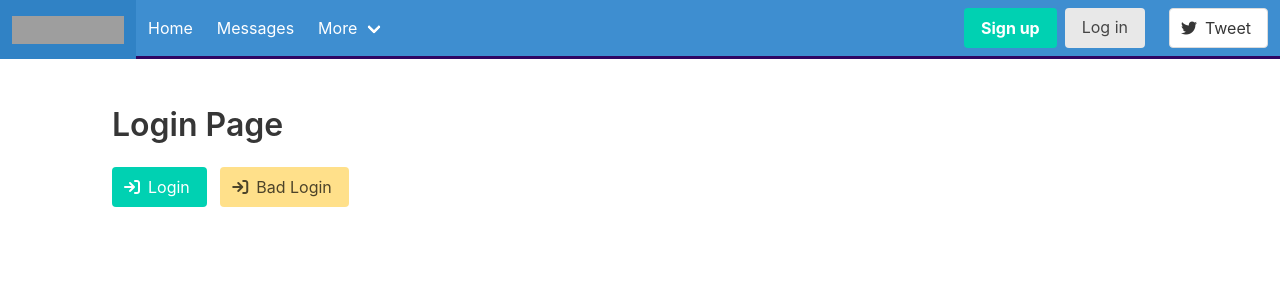
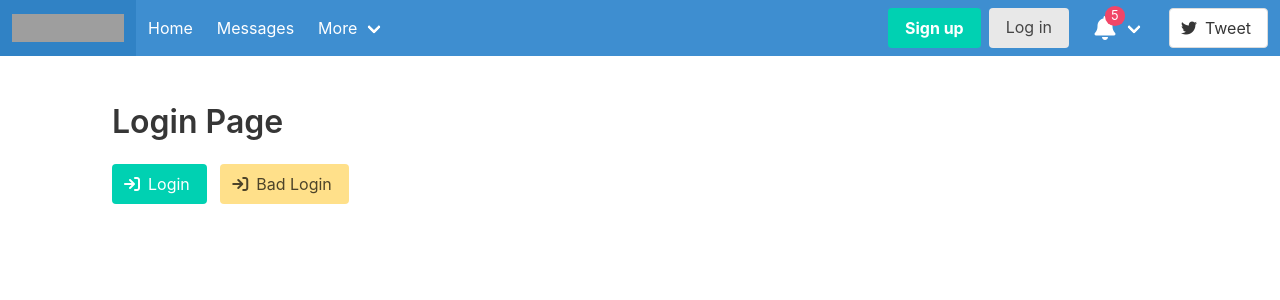
Before and after one commit to ShivangiKakkar/class-work-AWS, a Vue app in the folder client/: page /login in a window 1280 px wide. Shown: the top 300 px of the page. Built offline with nearby package versions, Linux system fonts and the light colour scheme; grey boxes are pictures that could not be loaded.

Commit message:
setting up notifications and their style

```diff
--- a/client/src/components/LoginBadge.vue
+++ b/client/src/components/LoginBadge.vue
@@ -32,9 +32,20 @@
 </template>
 
 <style scoped lang="scss">
-.avatar {
-    display: flex;
-    align-items: center;
-}
-
+    .avatar {
+        display: flex;
+        align-items: center;
+        justify-content: center;
+        margin-right: .5em;
+        gap: .5em;
+        line-height: 1em;
+        img {
+            width: 48px;
+            height: 48px;
+            max-height: max-content;
+            border-radius: 10%;
+            overflow: hidden;
+            object-fit: cover;
+        }
+    }
 </style>
--- a/client/src/components/Messages.vue
+++ b/client/src/components/Messages.vue
@@ -1,19 +1,51 @@
 <script setup lang="ts">
+    import { ref } from 'vue';
     import { useMessages } from '../models/messages';
     const messages = useMessages();
+    const isOpen = ref(false);
 </script>
 
 <template>
-    <div>
-        <div v-for=" (x, i) in messages.notifications" :class="`notification is-${x.type}`">
-                  <button class="delete" @click="messages.close(i)" ></button>
-                  {{ x.message }}
-                  </div>
+    <div class="navbar-item has-dropdown" :class="{ 'is-active': isOpen }">
+        <a class="navbar-link" @click=" isOpen = !isOpen ">
+            <span class="icon">
+                <i class="fas fa-bell"></i>
+            </span>
+            <span class="tag is-danger " v-if="messages.notifications.length">
+                {{ messages.notifications.length }}
+            </span>
+        </a>
+        <div class="navbar-dropdown">
+            <div v-for=" (x, i) in messages.notifications" :class="`notification is-light is-${x.type}`">
+                <button class="delete" @click="messages.close(i)" ></button>
+                {{ x.message }}
+            </div>
+        </div>
     </div>
 </template>
 
 
 
 <style scoped>
+        .icon {
+        font-size: 1.5em;
+    }
+    .navbar-dropdown {
+        width: max-content;
+        max-width: 300px;
+    }
+    .notification {
+        margin: .5rem;
+        width: 100%;
+    }
+    .tag {
+        position: absolute;
+        font-size: .8em;
+        top: .5em;
+        right: 2.5em;
+        height: 1.5em;
+        padding: .5em;
+        border-radius: 50%;
+    }
 
 </style>
--- a/client/src/components/Nav.vue
+++ b/client/src/components/Nav.vue
@@ -2,8 +2,9 @@
 import { ref } from 'vue';
 import { RouterLink } from 'vue-router';
 import LoginBadge from './LoginBadge.vue';
+import Messages from './Messages.vue';
 
-  const isOpen = ref(true);
+  const isOpen = ref(false);
 </script>
 
 <template>
@@ -59,6 +60,7 @@ import LoginBadge from './LoginBadge.vue';
             <div class="navbar-item">
               <login-badge />
             </div>
+            <messages />
 
 
             <div class="navbar-item">
--- a/client/src/models/user.ts
+++ b/client/src/models/user.ts
@@ -24,7 +24,7 @@ export interface User{
     password: 'long table',
     email: 'vladimirputin.com',
     pic:'https://randomuser.me/api/portraits/men/8.jpg',
-    id: 1,
+    id: 2,
 },
 {
     firstname: 'Joe',
@@ -33,7 +33,7 @@ export interface User{
     password: 'birdsinging',
     email: 'joebiden.com',
     pic:'https://randomuser.me/api/portraits/men/76.jpg',
-    id: 1,
+    id: 3,
 },
 
 
--- a/client/src/pages/Wall.vue
+++ b/client/src/pages/Wall.vue
@@ -1,6 +1,5 @@
 <script setup lang="ts">
 import { ref, reactive, onMounted } from 'vue';
-import Messages from '../components/Messages.vue';
 
         const message=ref('Hello Vue!');
         const currentTab=ref('All');
@@ -95,7 +94,6 @@ import Messages from '../components/Messages.vue';
                   <br>
                   <time datetime="2016-1-1">03:30 PM - 1 Mar 2022</time>
                 </div>
-                  <Messages />
               </div>
               <div class="column is-one-quarter">
 
```
